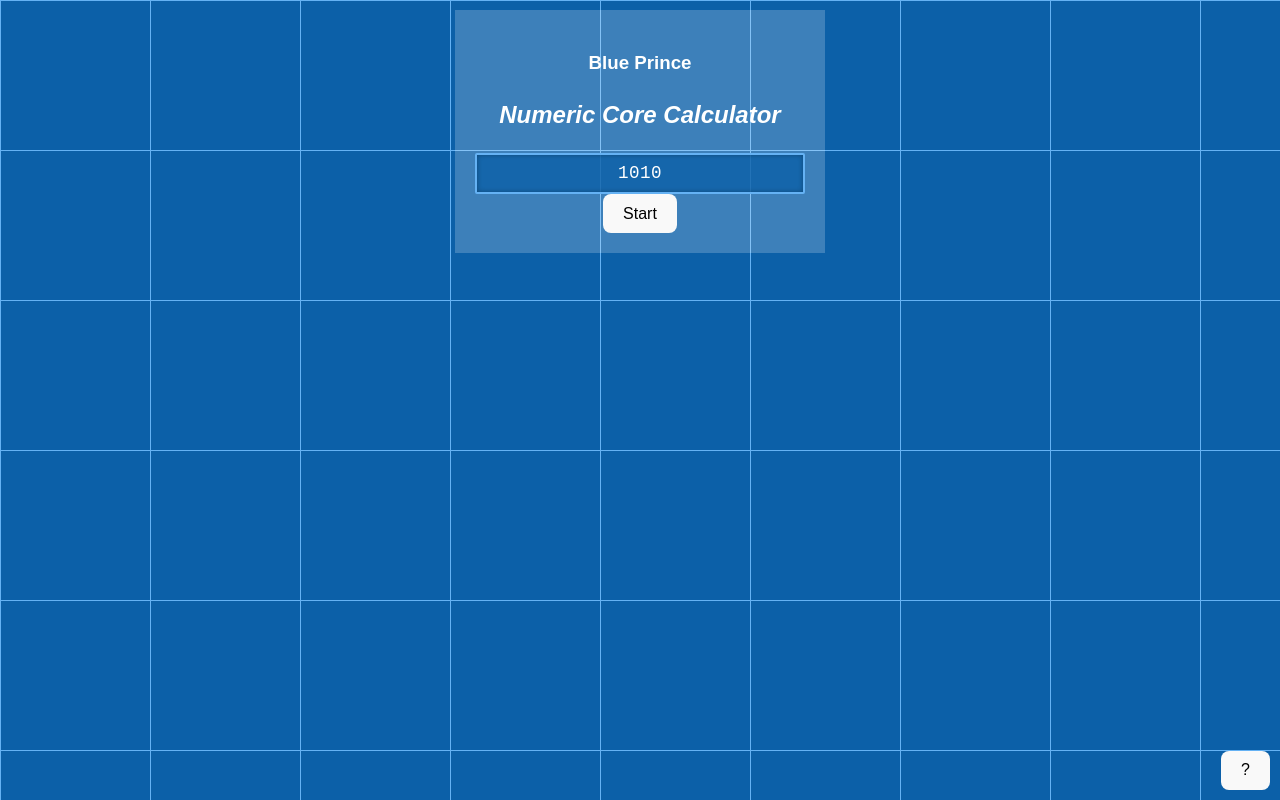
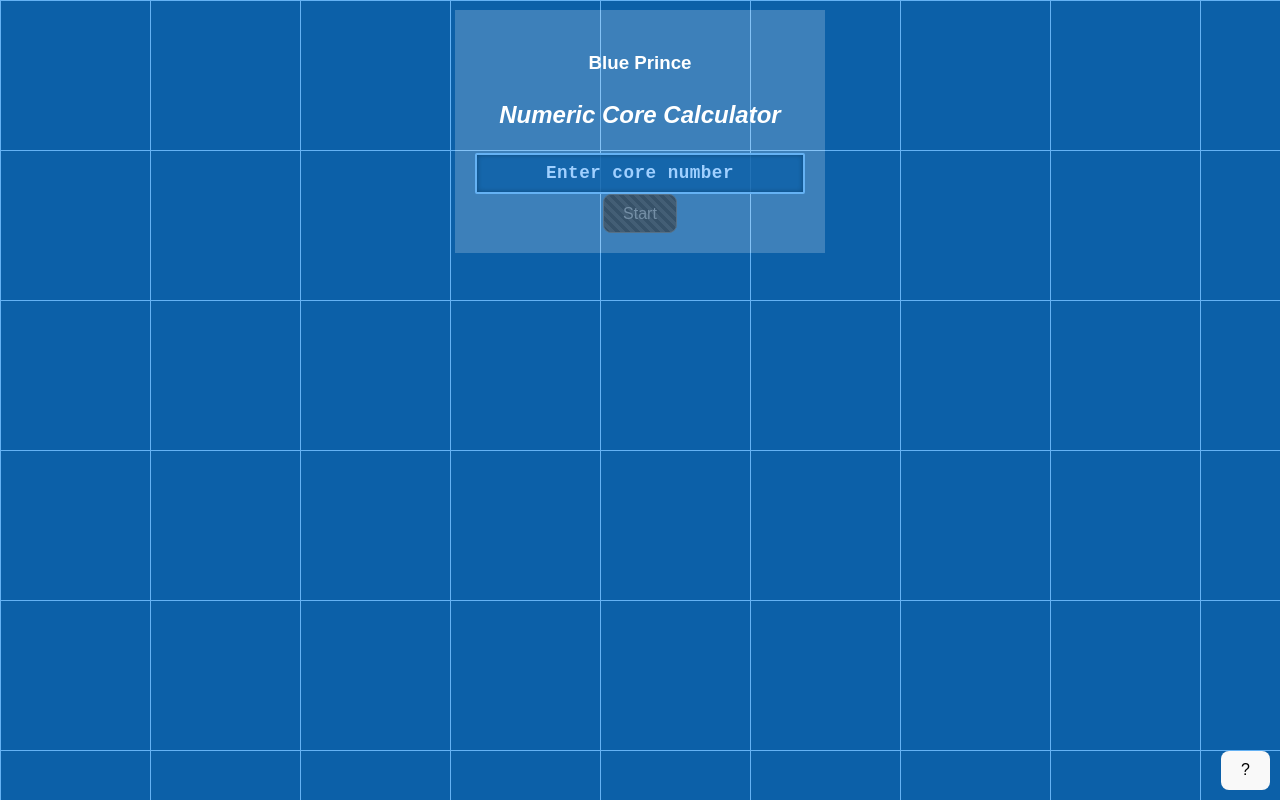
Before and after one commit to claydegruchy/blue-prince-core-calculator, a Svelte app: page / in a window 1280 px wide. Built offline with nearby package versions, Linux system fonts and the light colour scheme.

Commit message:
remove default

```diff
--- a/src/App.svelte
+++ b/src/App.svelte
@@ -1,7 +1,7 @@
 <script lang="ts">
   import Dialog from "./lib/Blocks/Dialog.svelte";
 
-  var coreNumer = "1010";
+  var coreNumer = "";
   var valid = false;
   var progressReport = [];
 
```
